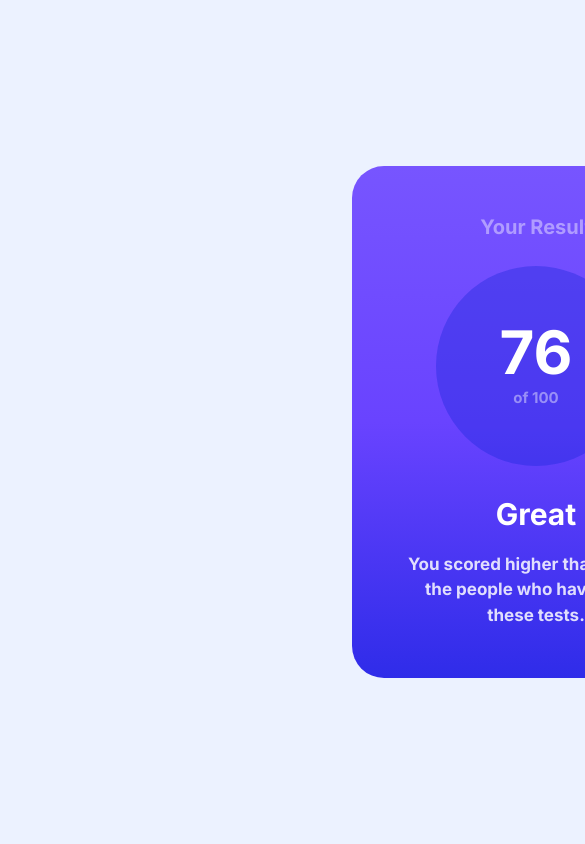
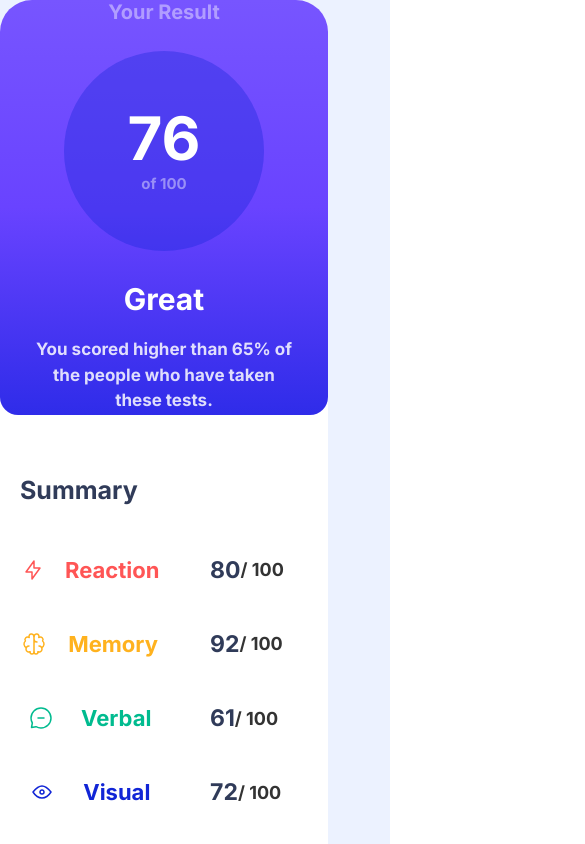
Before and after one commit to ABUHURAIAH/resultsummary, a plain HTML site: page index.html in a window 390 px wide. Shown: the top 844 px of the page, 585 px wide, since content can reach past the window. Drawn offline with Linux system fonts and the light colour scheme.

Commit message:
made it responsive page this time

```diff
--- a/css/media.css
+++ b/css/media.css
@@ -1,3 +1,17 @@
-@media(max-width:00em){
+@media(max-width:30em){
+    .result-summary{
+        margin: 0;
+        justify-content: flex-start;
+        align-items: flex-start;
+        width: 100vw;
 
+    }
+    .result-box{
+        flex-direction: column;
+        height: 100%;
+        width: fit-content;
+    }
+    .attribution {
+        display: none;
+    }
 }
--- a/css/style.css
+++ b/css/style.css
@@ -1,5 +1,5 @@
 .result-summary {
-    width: 144rem;
+    max-width: 144rem;
     height: 108rem;
     background-color: #ECF2FF;
     margin: 0 auto;
@@ -11,7 +11,7 @@
 }
 
 .result-box {
-    width: 73.6rem;
+    max-width: 73.6rem;
     height: 51.2rem;
     background-color: #ffffff;
     border-radius: 3.2rem;
@@ -22,7 +22,7 @@
 
 .results {
     color: #ffffff;
-    width: 36.8rem;
+    max-width: 36.8rem;
     border-radius: 1.8rem;
     background-image: linear-gradient(to bottom, #7755FF, #6943FF, #2F2CE9);
     display: flex;
@@ -95,6 +95,7 @@
     flex-direction: column;
     gap: 4rem;
     padding: 3rem 2rem;
+    height: 100%;
 }
 
 .summary h1 {
@@ -103,7 +104,7 @@
 }
 
 .summary-box {
-    width: 28.8rem;
+    max-width: 28.8rem;
     height: 27.2rem;
     display: flex;
     flex-direction: column;
@@ -169,6 +170,7 @@ strong {
     justify-content: center;
     align-items: center;
 }
-.attribution{
+
+.attribution {
     font-size: 3rem;
 }
```
